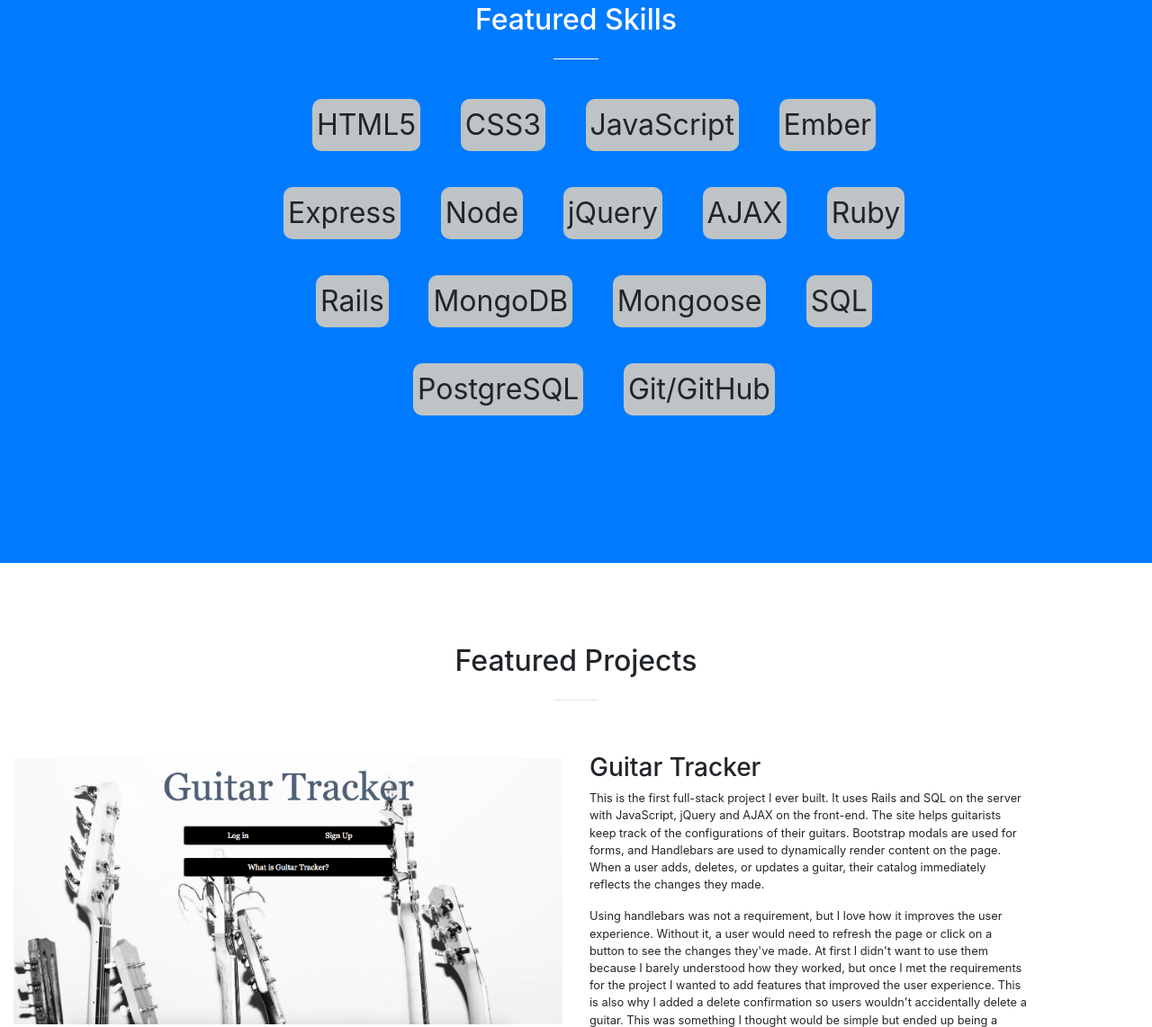
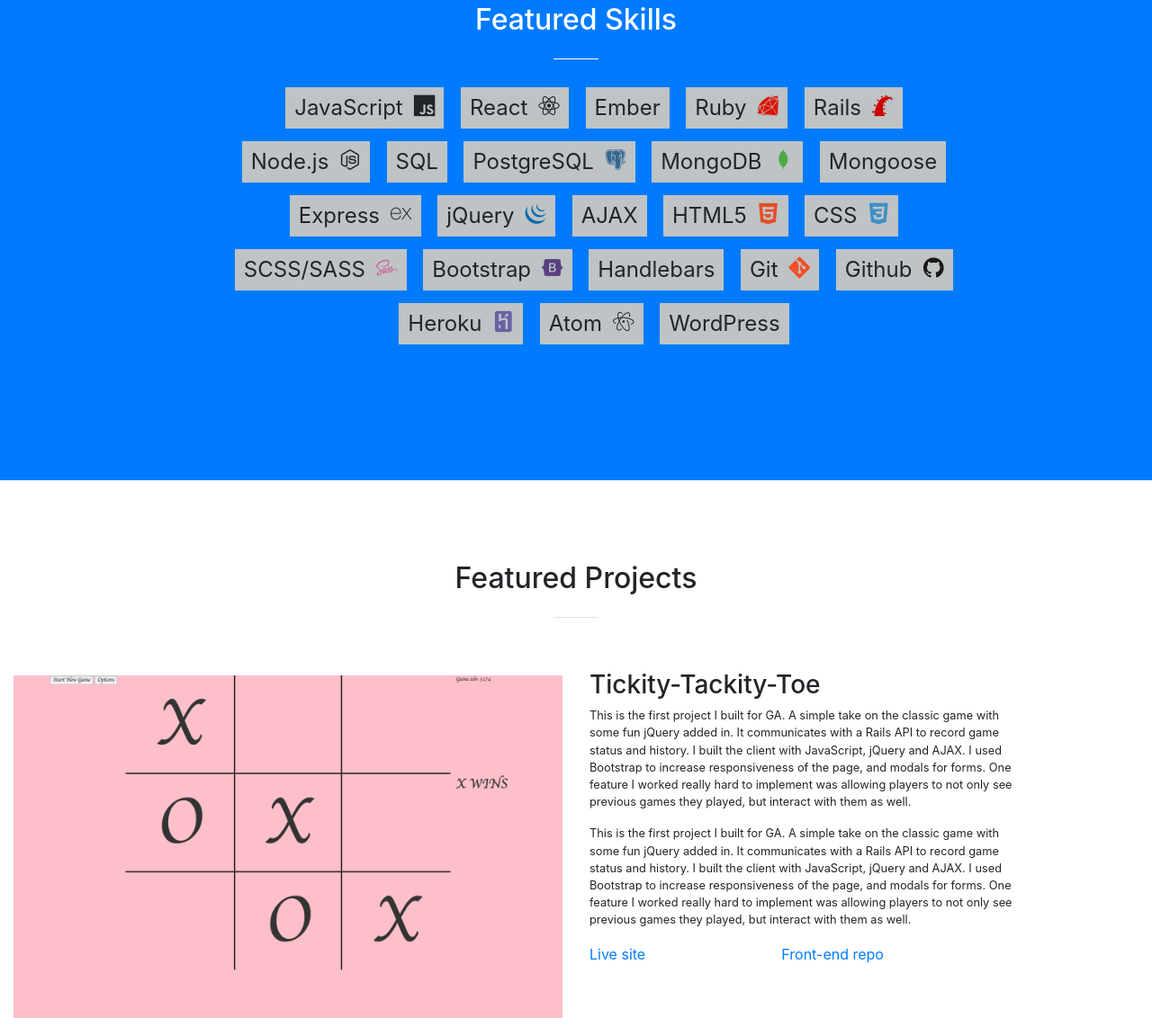
Before and after one commit to jal90/jal90.github.io, a website with bundled scripts: page index.html in a window 1280 px wide. Shown: the part 925-2067 px from the top of the page at 90% size. Built offline with nearby package versions, Linux system fonts and the light colour scheme.

Commit message:
Add devicons and tictactoe info
Add devicons and tictactoe info

```diff
--- a/index.html
+++ b/index.html
@@ -17,6 +17,7 @@
   <link href="vendor/font-awesome/css/font-awesome.min.css" rel="stylesheet" type="text/css">
   <link href='https://fonts.googleapis.com/css?family=Open+Sans:300italic,400italic,600italic,700italic,800italic,400,300,600,700,800' rel='stylesheet' type='text/css'>
   <link href='https://fonts.googleapis.com/css?family=Merriweather:400,300,300italic,400italic,700,700italic,900,900italic' rel='stylesheet' type='text/css'>
+  <link rel="stylesheet" href="https://cdn.rawgit.com/konpa/devicon/df6431e323547add1b4cf45992913f15286456d3/devicon.min.css">
 
   <!-- Plugin CSS -->
   <link href="vendor/magnific-popup/magnific-popup.css" rel="stylesheet">
@@ -61,9 +62,9 @@
       <div class="pic-div"><img class="face-pic" src="./img/face.jpg" alt="Picture of me"></div>
       <div class="intro-text">
         <h1>Hi! I'm Jesse</h1>
-        <p>I'm a full stack web developer who specializes in Javascript and Ruby on Rails. I build websites from the ground up with attention on both aesthetics and functionality. Check out my work in the projects section, or contact me to talk about web
-          development, music, motorcycle maintenance, or mycology</p>
-        <p class="resume">You can view and download my resume as a PDF <a href="./documents/resume.pdf" target="_blank">here</a></p>
+        <p>I'm a full stack web developer who specializes in Javascript and Ruby. I build websites from the ground up with attention on both aesthetics and functionality. Check out my work in the projects section, or contact me to talk about web development,
+          music, motorcycle maintenance, or mycology</p>
+        <p class="resume">You can view and download my resume as a PDF <a href="./documents/Jesse Adams-Lukowsky's Resume.pdf" target="_blank">here</a></p>
       </div>
     </div>
   </header>
@@ -80,21 +81,29 @@
 
     <div class="my-icons container-fluid">
       <ul>
-        <li> HTML5 </li>
-        <li> CSS3 </li>
-        <li> JavaScript </li>
-        <li> Ember </li>
-        <li> Express </li>
-        <li> Node </li>
-        <li> jQuery </li>
-        <li> AJAX </li>
-        <li> Ruby </li>
-        <li> Rails </li>
-        <li> MongoDB </li>
-        <li> Mongoose </li>
-        <li> SQL </li>
-        <li> PostgreSQL </li>
-        <li> Git/GitHub </li>
+        <li>JavaScript <i class="devicon-javascript-plain"></i></li>
+        <li>React <i class="devicon-react-plain"></i></li>
+        <li>Ember</li>
+        <li>Ruby <i class="devicon-ruby-plain colored"></i></li>
+        <li>Rails <i class="devicon-rails-plain colored"></i></li>
+        <li>Node.js <i class="devicon-nodejs-plain"></i></li>
+        <li>SQL</li>
+        <li>PostgreSQL <i class="devicon-postgresql-plain colored"></i></li>
+        <li>MongoDB <i class="devicon-mongodb-plain colored"></i></li>
+        <li>Mongoose</li>
+        <li>Express <i class="devicon-express-original"></i></li>
+        <li>jQuery <i class="devicon-jquery-plain colored"></i></li>
+        <li>AJAX</li>
+        <li>HTML5 <i class="devicon-html5-plain colored"></i></li>
+        <li>CSS <i class="devicon-css3-plain colored"></i></li>
+        <li>SCSS/SASS <i class="devicon-sass-original colored"></i></li>
+        <li>Bootstrap <i class="devicon-bootstrap-plain colored"></i></li>
+        <li>Handlebars</li>
+        <li>Git <i class="devicon-git-plain colored"></i></li>
+        <li>Github <i class="devicon-github-plain colored"></i></li>
+        <li>Heroku <i class="devicon-heroku-plain colored"></i></li>
+        <li>Atom <i class="devicon-atom-original"></i></li>
+        <li>WordPress</li>
       </ul>
     </div>
   </section>
@@ -112,11 +121,32 @@
     <div class="container-fluid">
       <div class="row">
         <div class="col-lg-6">
+          <img class="thumb" src="./img/tic2.png" alt="Tic Tac Toe Game page">
+        </div>
+        <div class="col-lg-6">
+          <h3>Tickity-Tackity-Toe</h3>
+          <p class="project-text">This is the first project I built for GA. A simple take on the classic game with some fun jQuery added in. It communicates with a Rails API to record game status and history. I built the client with JavaScript, jQuery and AJAX. I used Bootstrap to increase responsiveness of the page, and modals for forms. One feature I worked really hard to implement was allowing players to not only see previous games they played, but interact with them as well.
+          </p>
+          <p class="project-text">This is the first project I built for GA. A simple take on the classic game with some fun jQuery added in. It communicates with a Rails API to record game status and history. I built the client with JavaScript, jQuery and AJAX. I used Bootstrap to increase responsiveness of the page, and modals for forms. One feature I worked really hard to implement was allowing players to not only see previous games they played, but interact with them as well.
+          </p>
+          <div class="row">
+            <div class="col-lg-4">
+              <a href="https://jal90.github.io/Tic-Tac-Toe-Game" target="_blank">Live site</a>
+            </div>
+            <div class="col-lg-4">
+              <a href="https://github.com/jal90/Tic-Tac-Toe-Game" target="_blank">Front-end repo</a>
+            </div>
+          </div>
+        </div>
+      </div>
+
+      <div class="row">
+        <div class="col-lg-6">
           <img class="thumb" src="./img/guittrack.png" alt="Guitar Tracker splash page">
         </div>
         <div class="col-lg-6">
           <h3>Guitar Tracker</h3>
-          <p class="project-text"> This is the first full-stack project I ever built. It uses Rails and SQL on the server with JavaScript, jQuery and AJAX on the front-end. The site helps guitarists keep track of the configurations of their guitars. Bootstrap modals are used
+          <p class="project-text"> This full-stack web application uses Rails and SQL on the server with JavaScript, jQuery and AJAX on the front-end. The site helps guitarists keep track of the configurations of their guitars. Bootstrap modals are used
             for forms, and Handlebars are used to dynamically render content on the page. When a user adds, deletes, or updates a guitar, their catalog immediately reflects the changes they made.</p>
           <p class="project-text"> Using handlebars was not a requirement, but I love how it improves the user experience. Without it, a user would need to refresh the page or click on a button to see the changes they've made. At first I didn't want to use them because I barely
             understood how they worked, but once I met the requirements for the project I wanted to add features that improved the user experience. This is also why I added a delete confirmation so users wouldn't accidentally delete a guitar. This was
@@ -148,8 +178,8 @@
           <p class="project-text"> The development cycle was 1 week, which made this project a great challenge, as it was my first experience using a front-end framework. On top of that, we'd spent only a few days learning Ember in class. Continuing to learn about Ember while
             developing this website was crucial to my success. Completing this project made me confident that I can learn new tech on the job, and learn the fundamentals of a framework in the span of a week. </p>
           <p class="project-text"> As an extra challenge, I decided to ask my sister, a graphic designer, for help with styling the site. It's one thing to be able to write your own styling code, but I wanted to see if I could be given a design and then write code that puts that
-            design on the web. I know there are many development jobs where that's the workflow. She designed the splash page, and I used that design to inform aesthetic decisions for the rest of the site. Making the website match that design was more difficult than I thought it would be, and it was a great learning lesson. The result of having a
-            website with a unique, cohesive style was worth all of the extra effort! </p>
+            design on the web. I know there are many development jobs where that's the workflow. She designed the splash page, and I used that design to inform aesthetic decisions for the rest of the site. Making the website match that design was more
+            difficult than I thought it would be, and it was a great learning lesson. The result of having a website with a unique, cohesive style was worth all of the extra effort! </p>
 
           <div class="row">
             <div class="col-lg-4">
--- a/main.css
+++ b/main.css
@@ -30,11 +30,7 @@
 }
 
 i {
-  font-size: 500%;
-  /* margin: 45px; */
-  background-color: rgba(255, 255, 255, 0.5);
-  border-radius: 20px;
-  padding: 10px;
+  padding-left: 5px;
 }
 
 h3 {
@@ -49,10 +45,9 @@
 .my-icons li {
   background-color: #BEC3C5;
   display: inline-block;
-  font-size: 2em;
-  margin: 20px;
-  padding: 5px;
-  border-radius: 10px;
+  font-size: 1.5em;
+  margin: 7px;
+  padding: 5px 10px;
 }
 
 .spaced {
```
Also changed, not shown: 1 other file. Lines whose indentation alone changed are shown as unchanged.
